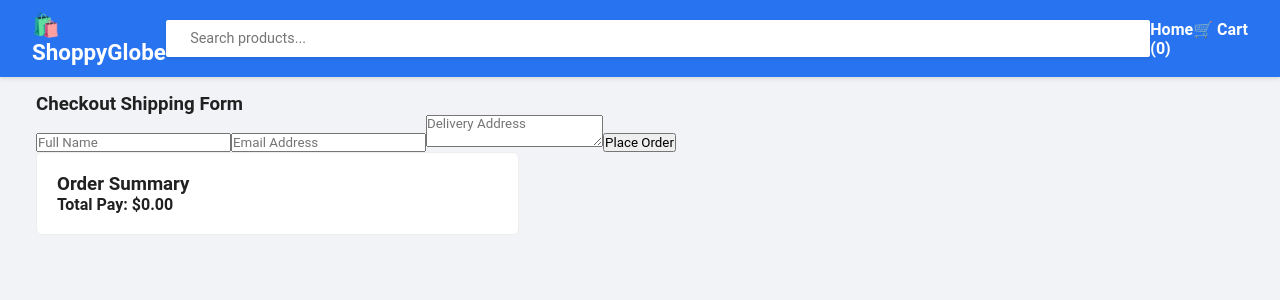
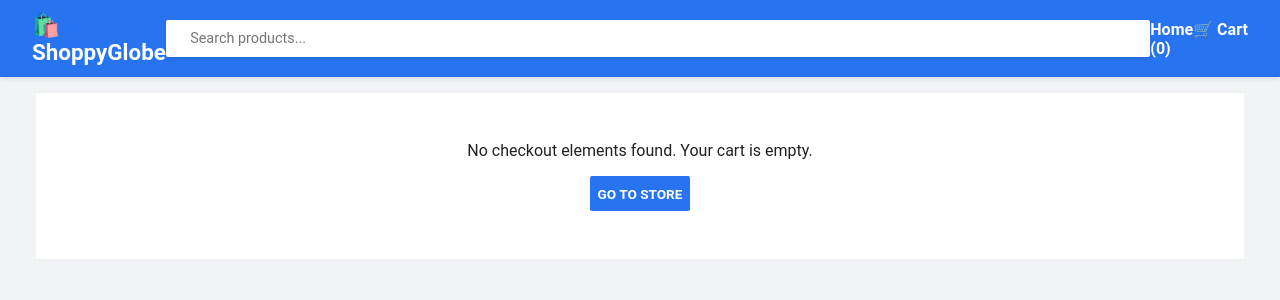
Before and after one commit to Chaitanya123143/shoppyglobe, a React (Vite) app: page /checkout in a window 1280 px wide. Shown: the top 300 px of the page. Built offline with nearby package versions, Linux system fonts and the light colour scheme.

Commit message:
Fix: Updated checkout total calculations to handle customPrice object preventing routing breaks

```diff
--- a/src/pages/Checkout.jsx
+++ b/src/pages/Checkout.jsx
@@ -5,7 +5,12 @@ import { clearCart } from '../store/cartSlice';
 
 const Checkout = () => {
   const cartItems = useSelector(state => state.cart.items);
-  const total = cartItems.reduce((acc, item) => acc + (item.price * item.quantity), 0);
+
+  // Fixed: Now reads customPrice instead of breaking on the old dollar price property
+  const subtotal = cartItems.reduce((acc, item) => acc + (item.customPrice * item.quantity), 0);
+  const shipping = subtotal > 4999 ? 0 : 149;
+  const total = subtotal + shipping;
+
   const dispatch = useDispatch();
   const navigate = useNavigate();
 
@@ -13,25 +18,42 @@ const Checkout = () => {
 
   const submitOrder = (e) => {
     e.preventDefault();
-    alert("Order placed successfully!");
-    dispatch(clearCart());
-    navigate('/');
+    alert("🎉 Order placed successfully! Your items will arrive soon.");
+    dispatch(clearCart()); // Clear items via Redux
+    navigate('/'); // Automatic home redirect
   };
+
+  if (cartItems.length === 0) {
+    return (
+      <div style={{ textAlign: 'center', padding: '3rem 1rem', background: 'white' }}>
+        <p>No checkout elements found. Your cart is empty.</p>
+        <button onClick={() => navigate('/')} className="view-btn" style={{ marginTop: '1rem' }}>Go to Store</button>
+      </div>
+    );
+  }
 
   return (
     <div className="checkout-layout">
       <form onSubmit={submitOrder} className="checkout-form">
-        <h3>Checkout Shipping Form</h3>
+        <h3>Delivery & Shipping Details</h3>
         <input type="text" placeholder="Full Name" required onChange={e => setForm({...form, name: e.target.value})} />
         <input type="email" placeholder="Email Address" required onChange={e => setForm({...form, email: e.target.value})} />
-        <textarea placeholder="Delivery Address" required onChange={e => setForm({...form, address: e.target.value})} />
-        <button type="submit" className="order-btn">Place Order</button>
+        <textarea placeholder="Full Delivery Address" required onChange={e => setForm({...form, address: e.target.value})} />
+        <button type="submit" className="order-btn">Confirm Order (Cash on Delivery)</button>
       </form>
 
-      <div className="summary-box" style={{ background: 'white', padding: '20px', borderRadius: '6px', border: '1px solid #eee', width: '40%' }}>
-        <h3>Order Summary</h3>
-        {cartItems.map(i => <p key={i.id}>{i.title} (x{i.quantity}) - ${(i.price * i.quantity).toFixed(2)}</p>)}
-        <h4>Total Pay: ${total.toFixed(2)}</h4>
+      <div className="summary-box" style={{ background: 'white', padding: '20px', borderRadius: '4px', border: '1px solid #e0e0e0', width: '40%' }}>
+        <h3 style={{ borderBottom: '1px solid #f0f0f0', paddingBottom: '0.5rem', marginBottom: '1rem' }}>Order Summary</h3>
+        {cartItems.map(i => (
+          <div key={i.id} style={{ display: 'flex', justifyContent: 'space-between', marginBottom: '0.5rem', fontSize: '0.9rem' }}>
+            <span>{i.title} (x{i.quantity})</span>
+            <span>₹{(i.customPrice * i.quantity).toLocaleString('en-IN')}</span>
+          </div>
+        ))}
+        <div style={{ borderTop: '1px dashed #e0e0e0', paddingTop: '1rem', marginTop: '1rem', display: 'flex', justifyContent: 'space-between', fontWeight: 'bold' }}>
+          <span>Total Amount Payable:</span>
+          <span style={{ color: '#2874f0' }}>₹{total.toLocaleString('en-IN')}</span>
+        </div>
       </div>
     </div>
   );
```
